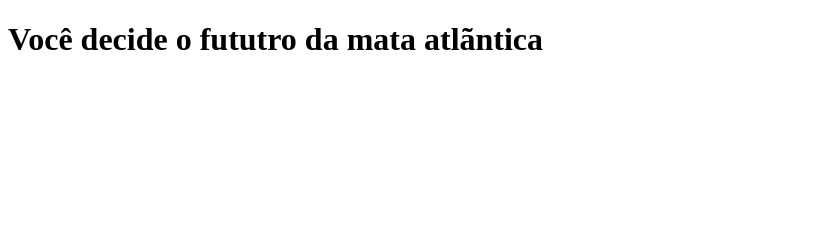
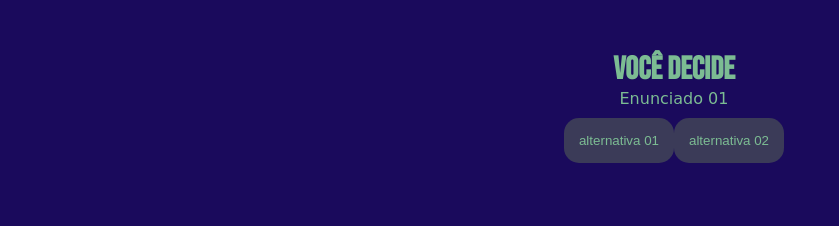
Before and after one commit to isaaclefebre16/2024-3B-voc--decide-um-jogo, a plain HTML site: page index.html in a window 1280 px wide. Shown: the whole page, without its empty margins (0-839 px from the left). Drawn offline with Linux system fonts and the light colour scheme; a web font is replaced by a local one.

Commit message:
Add files via upload
aula 08-08

```diff
--- a/index.html
+++ b/index.html
@@ -9,7 +9,8 @@
 <body>
     <main>
         <div class="caixa-principal">
-            <h1 class="titulo">Você decide o fututro da mata atlãntica</h1>
+            <h1 class="titulo">Você decide
+            </h1>
             <div class="caixa-perguntas"></div>
             <div class="caixa-alternativas"></div>
             <div class="caixa-resultado">
--- a/main.js
+++ b/main.js
@@ -1,26 +1,112 @@
 const caixaPrincipal = document.querySelector('.caixa-principal');
 const caixaPerguntas = document.querySelector('.caixa-perguntas');
-const caixaAlternativa = document.querySelector('.caixa-alternativas');
+const caixaAlternativas = document.querySelector('.caixa-alternativas');
 const caixaResultado = document.querySelector('.caixa-resultado');
 const textoResultado = document.querySelector('.texto-resultado');
+
 const perguntas = [
     {
-        enunciado: "pergunta 1",
-        alternativa: [
-            "Alternativa 1"
-            "Alternativa 2"
+        enunciado: "Enunciado 01",
+        alternativas: [
+            {
+                texto:"alternativa 01",
+                afirmacao: "resultado 01"
+            },
+            {
+                texto:"alternativa 02",
+                afirmacao: "resultado 02"
+            }
         ]
     },
     {
-        enunciado: "Pergunta 2",
-        alternativa: [
-            "Alternativa 1",
-            "Alternativa 2"
+        enunciado: "Enunciado 02",
+        alternativas: [
+            {
+                texto: "alternativa 03",
+                afirmacao: "resultado03"
+            },
+            {
+                texto: "alternativa 04",
+                afirmacao: "resultado 04"
+            }
         ]
-    }
+    },
+    {
+        enunciado: "Enunciado 03",
+        alternativas: [
+            {
+                texto: "alternativa 05",
+                afirmacao: "resultado 05"
+            },
+            {
+                texto: "alternativa 06",
+                afirmacao: "resultado 06"
+            }
+        ]
+    },
+    {
+        enunciado: "Enunciado 04",
+        alternativas: [
+            {
+                texto: "alternativa 07",
+                afirmacao: "resultado 07"
+            },
+            {
+                texto: "alternativa 08",
+                afirmacao: "resultado 08"
+            }
+        ]
+    },
+    {
+        enunciado: "Enunciado 05",
+        alternativas: [
+            {
+                texto: "alternativa 09",
+                afirmacao: "resultado 09"
+            },
+            {
+                texto: "alternativa 10",
+                afirmacao: "resultado 10"
+            }
+        ]
+    },
 ]
 
+let atual = 0;
+let perguntaAtual;
+let historiaFinal = "";
 
+function mostrarPerguntas(){
+    if(atual >= perguntas.length){
+        mostraResultado();
+        return
+    }
+    perguntaAtual = perguntas[atual];
+    caixaPerguntas.textContent = perguntaAtual.enunciado;
+    caixaAlternativas.textContent = ""
+    mostrarAlternativas();
+}
 
+function mostrarAlternativas(){
+    for(const alternativa of perguntaAtual.alternativas){
+        const botaoAlternativas = document.createElement("button");
+        botaoAlternativas.textContent = alternativa.texto;
+        botaoAlternativas.addEventListener("click", () => respostaSelecionada(alternativa))
+        caixaAlternativas.appendChild(botaoAlternativas);
+    }
+}
 
-let atual
+function respostaSelecionada(opcaoSelecionada){
+    const afirmacoes = opcaoSelecionada.afirmacao;
+    historiaFinal += afirmacoes + " ";
+    atual++;
+    mostrarPerguntas();
+}
+
+function mostraResultado(){
+    caixaPerguntas.textContent = " Inicio do texto... "
+    textoResultado.textContent = historiaFinal;
+    caixaAlternativas.textContent = "";
+}
+
+mostrarPerguntas();
--- a/style.css
+++ b/style.css
@@ -0,0 +1,53 @@
+@import url('https://fonts.googleapis.com/css2?family=Bebas+Neue&family=LXGW+WenKai+TC&display=swap');
+
+* {
+    margin: 0;
+    padding: 0;
+    font-weight: 400px;
+}
+
+:root {
+    --verde-marrom: rgb(21, 77, 11);
+    --marrom-arrosado: rgb(124, 188, 147);
+    --violeta-africano: rgb(137, 169, 109);
+    --violeta-chines: rgb(26, 10, 92);
+    --estrela-cadente: #3b3b58ff;
+    --fonte-titulo: "Bebas Neue", sans-serif;
+    --fonte-texto: "LXGW WenKai TC", cursive;
+}
+
+body {
+    background-color: var(--violeta-chines);
+    color: var(--marrom-arrosado);
+    display: flex;
+    justify-content: center;
+    min-height: 100vh;
+    font-family: var(--fonte-texto);
+}
+
+.caixa-principal {
+    background-color: var(--violeta-chines);
+    width: 90%;
+    max-width: 1000px;
+    text-align: center;
+    padding: 50px;
+}
+
+.titulo {
+    color: var(--marrom-arrosado);
+    font-family: var(--fonte-titulo);
+}
+
+button {
+    background-color: var(--estrela-cadente);
+    color: var(--marrom-arrosado);
+    border: none;
+    border-radius: 15px;
+    padding: 15px;
+    transition: 0.3s;
+    margin: 10px auto;
+}
+
+button:hover {
+    background-color: var(--violeta-africano);
+}
```
